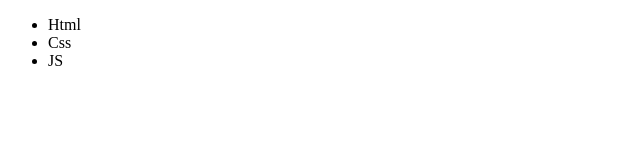
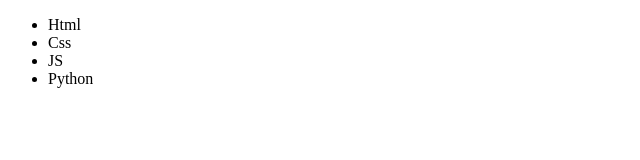
Before and after one commit to copilpatricia/Sesiunea-12, a plain HTML site: page index.html in a window 1280 px wide. Shown: the full height of the page, 0-640 px from the left. Drawn offline with Linux system fonts and the light colour scheme.

Commit message:
Update 2

```diff
--- a/index.html
+++ b/index.html
@@ -21,6 +21,9 @@
                 <li>
                     JS
                 </li>
+                <li>
+                    Python
+                </li>
             </ul>
         </nav>
     </header>
```
